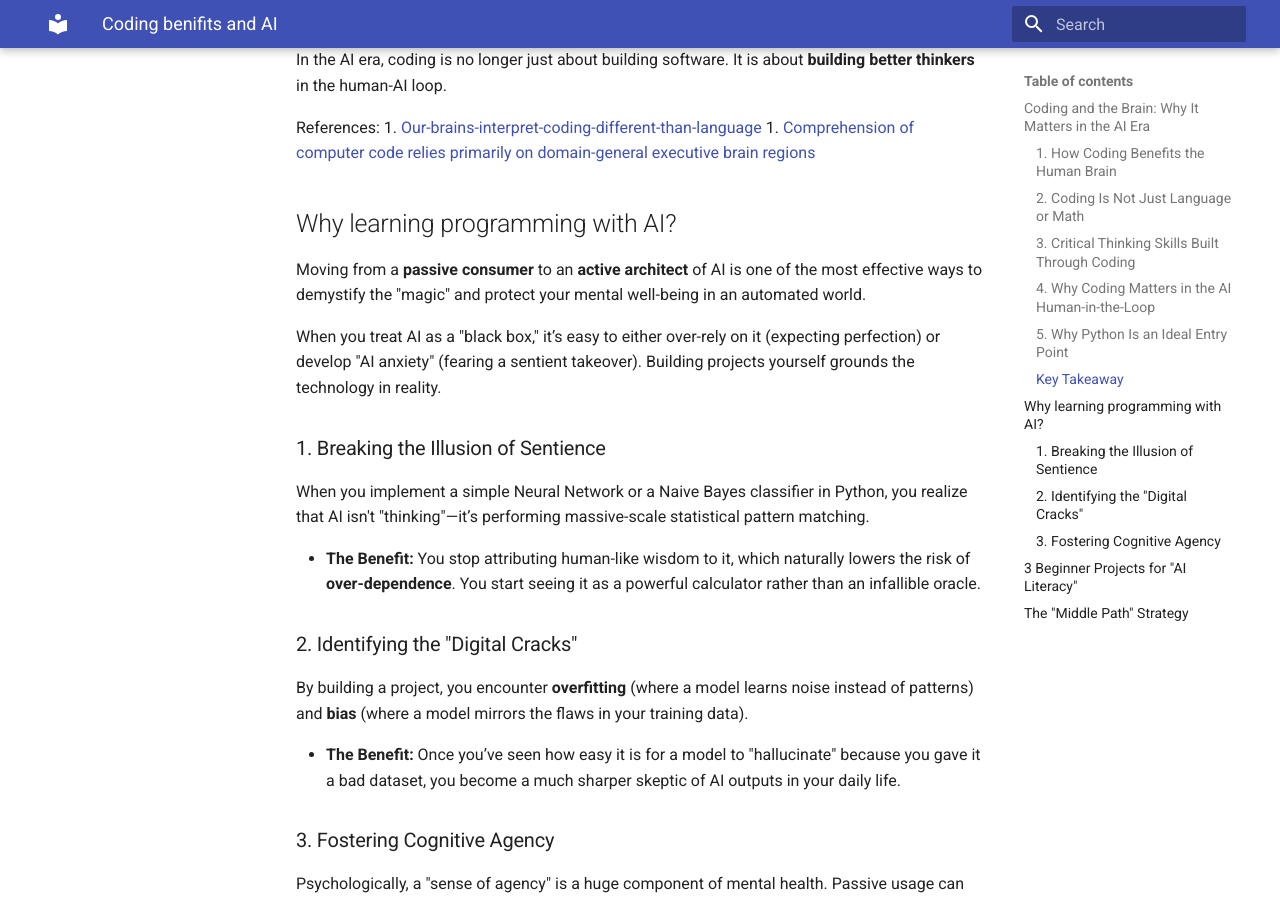
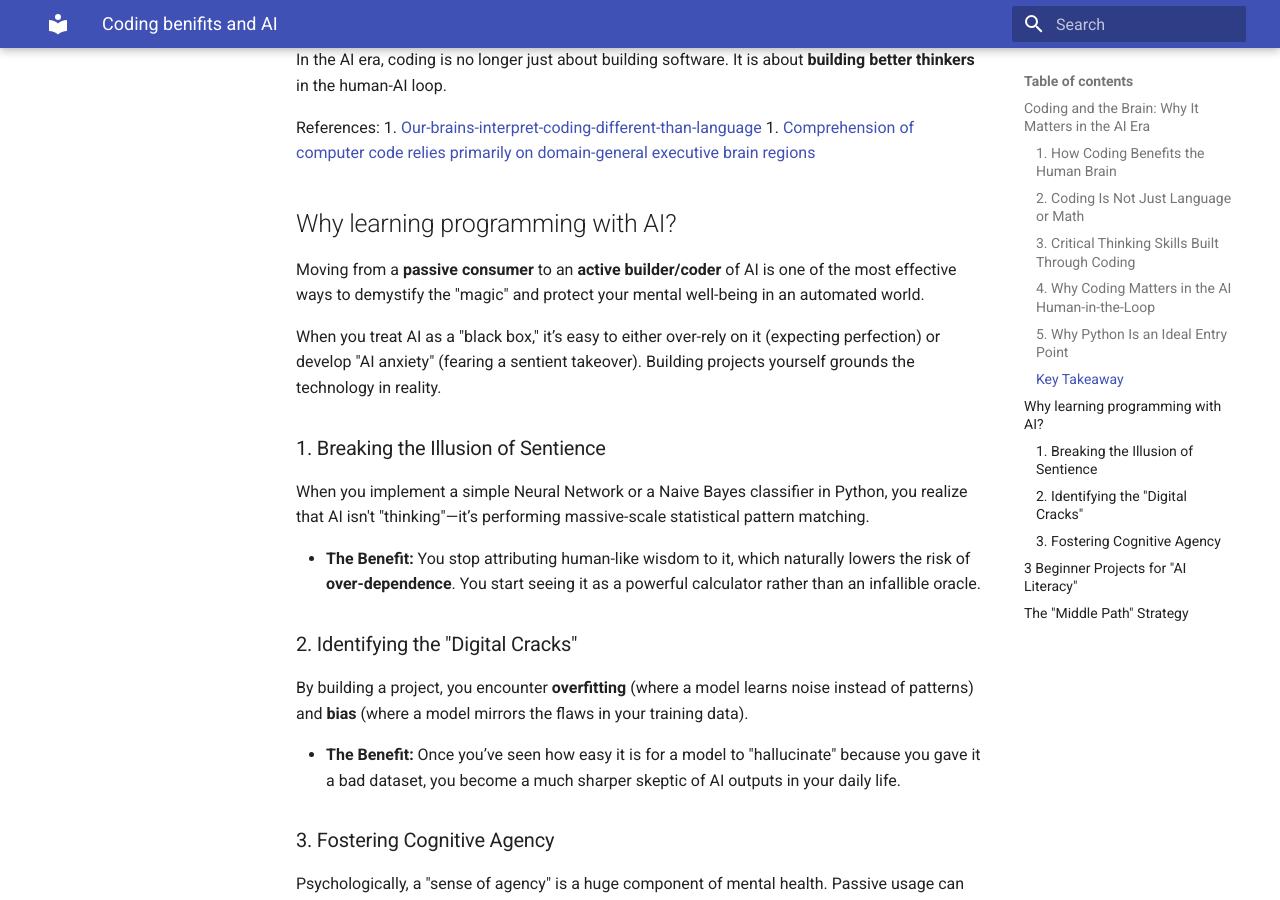
Before and after one commit to tejomayee-tech/toronto_ai_learning_group, an MkDocs documentation site: the page built from docs/easy-python-sessions/Coding-benifits-and-AI.md, in a window 1280 px wide and 900 px high, scrolled down 2229 px. Built offline with MkDocs 1.6.1 and Material for MkDocs 9.7.7, drawn with Linux system fonts in a browser that asks for light colours.

Commit message:
update the condig benifits

```diff
--- a/docs/easy-python-sessions/Coding-benifits-and-AI.md
+++ b/docs/easy-python-sessions/Coding-benifits-and-AI.md
@@ -85,7 +85,7 @@ References:
 
 ## Why learning programming with AI?
 
-Moving from a **passive consumer** to an **active architect** of AI is one of the most effective ways to demystify the "magic" and protect your mental well-being in an automated world.
+Moving from a **passive consumer** to an **active builder/coder** of AI is one of the most effective ways to demystify the "magic" and protect your mental well-being in an automated world.
 
 When you treat AI as a "black box," it’s easy to either over-rely on it (expecting perfection) or develop "AI anxiety" (fearing a sentient takeover). Building projects yourself grounds the technology in reality.
 
```
